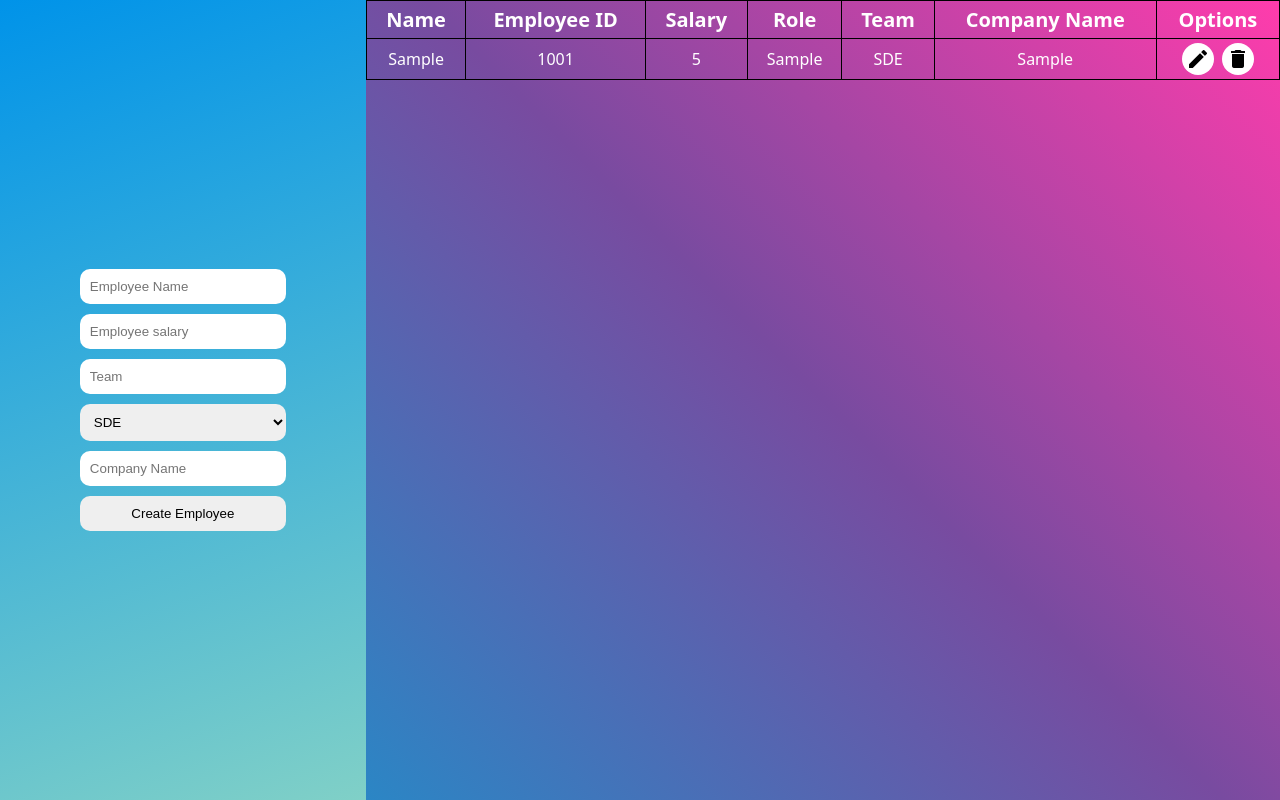
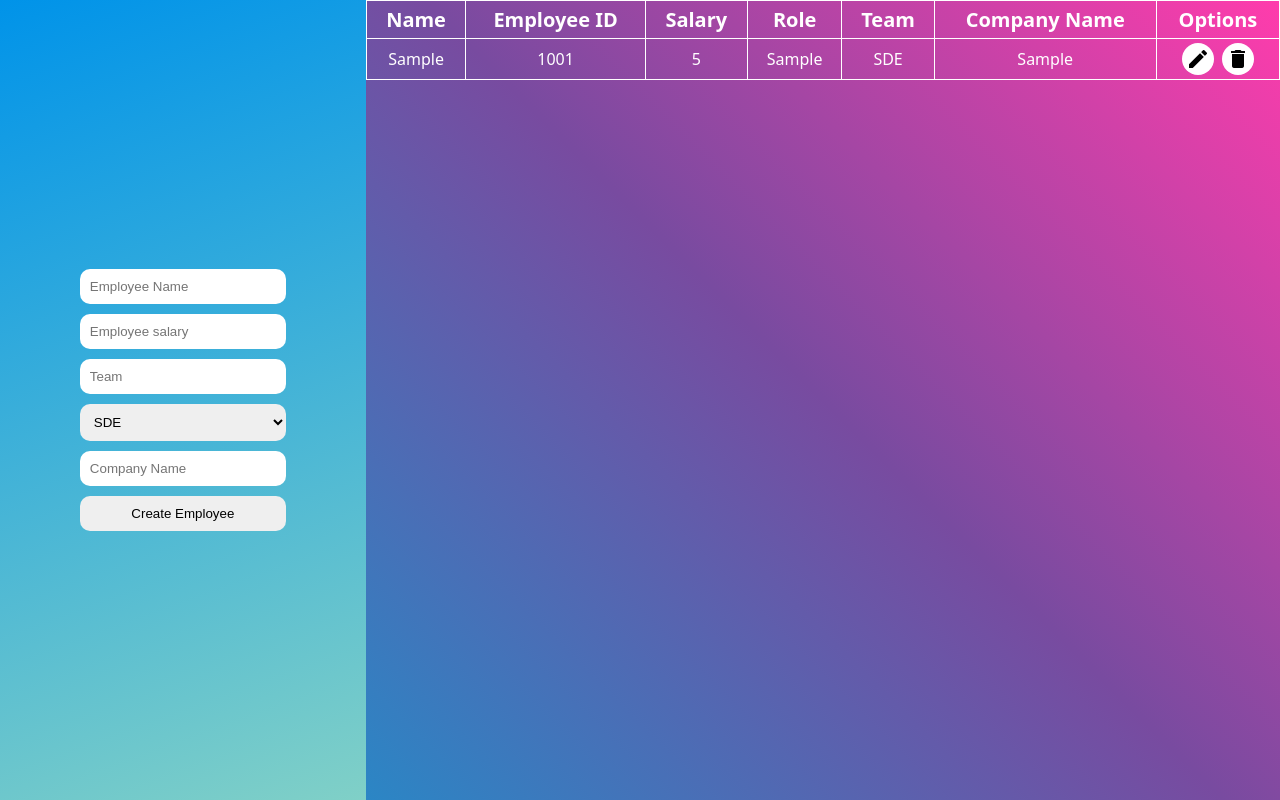
Before and after one commit to Datta-070/Employee-Management-System, a plain HTML site: page index.html in a window 1280 px wide. Both pictures are taken after typing "Sample", "5", "Sample", "Sample" into the empty fields and a click on the button "Create Employee". Drawn offline with Linux system fonts and the light colour scheme.

Commit message:
Check 1 done

```diff
--- a/index.html
+++ b/index.html
@@ -38,8 +38,7 @@
                     <th>Options</th>
                 </tr>
                 </thead>
-                <tbody id="records">
-
+                <tbody id="records-container">
                 </tbody>
             </table>
         </div>
--- a/script.js
+++ b/script.js
@@ -1,5 +1,5 @@
 const form= document.getElementById("form");
-const recordscontainer= document.getElementById("records");
+const recordscontainer= document.getElementById("records-container");
 const createButton= document.querySelector("#form button");
 
 const employeesList=[];
@@ -8,10 +8,9 @@ let empid=1000;
 
 const onSubmitForm = (event) =>{
     event.preventDefault();
-
     const employee = {
         name:form.name.value,
-        empid:++empid,
+        employeeid:++empid,
         salary:form.salary.value,
         team:form.team.value,
         role:form.role.value,
@@ -29,7 +28,7 @@ function deleteRecord(event){
     const currentEmployeeId = parseInt(deleteButton.getAttribute("data-empid"));
 
     for(let i=0;i<employeesList.length;i++){
-        if(employeesList[i].empid===currentEmployeeId){
+        if(employeesList[i].employeeid===currentEmployeeId){
             employeesList.splice(i,1);
             break;
         }
@@ -41,7 +40,7 @@ function editRecord(event){
     const currentEmployeeId = parseInt(editButton.getAttribute("data-empid"));
 
     for(let i=0;i<employeesList.length;i++){
-        if(currentEmployeeId===employeesList[i].empid){
+        if(currentEmployeeId===employeesList[i].employeeid){
             fillFormWithData(employeesList[i]);
             break;
         }
@@ -50,7 +49,7 @@ function editRecord(event){
 
 function fillFormWithData(employee){
     for(let key in employee){
-        if(key !== "empId"){
+        if(key !== "employeeid"){
         form[key].value=employee[key];
         }
     }
@@ -70,13 +69,13 @@ function addNewEmployeeRecord(employee){
     const editIcon=document.createElement("span");
     editIcon.className="material-icons icon";
     editIcon.innerText="edit";
-    editIcon.setAttribute("data-empid", employee.empid);
+    editIcon.setAttribute("data-empid", employee.employeeid);
     editIcon.addEventListener("click", editRecord)
 
     const deleteIcon=document.createElement("span");
     deleteIcon.className="material-icons icon";
     deleteIcon.innerText="delete";
-    deleteIcon.setAttribute("data-empid", employee.empid);
+    deleteIcon.setAttribute("data-empid", employee.employeeid);
     deleteIcon.addEventListener("click", deleteRecord);
 
     optionsCell.append(editIcon,deleteIcon);
@@ -86,5 +85,4 @@ function addNewEmployeeRecord(employee){
     //add newly created employee to global employees list.
     employeesList.push(employee);
 }
-
 form.addEventListener("submit", onSubmitForm);
--- a/styles.css
+++ b/styles.css
@@ -54,7 +54,7 @@ td, th{
     padding: 5px 10px;
 }
 table, th, td, tr{
-    border: 1px solid black;
+    border: 1px solid white;
 }
 tbody{
     color: white;
```
